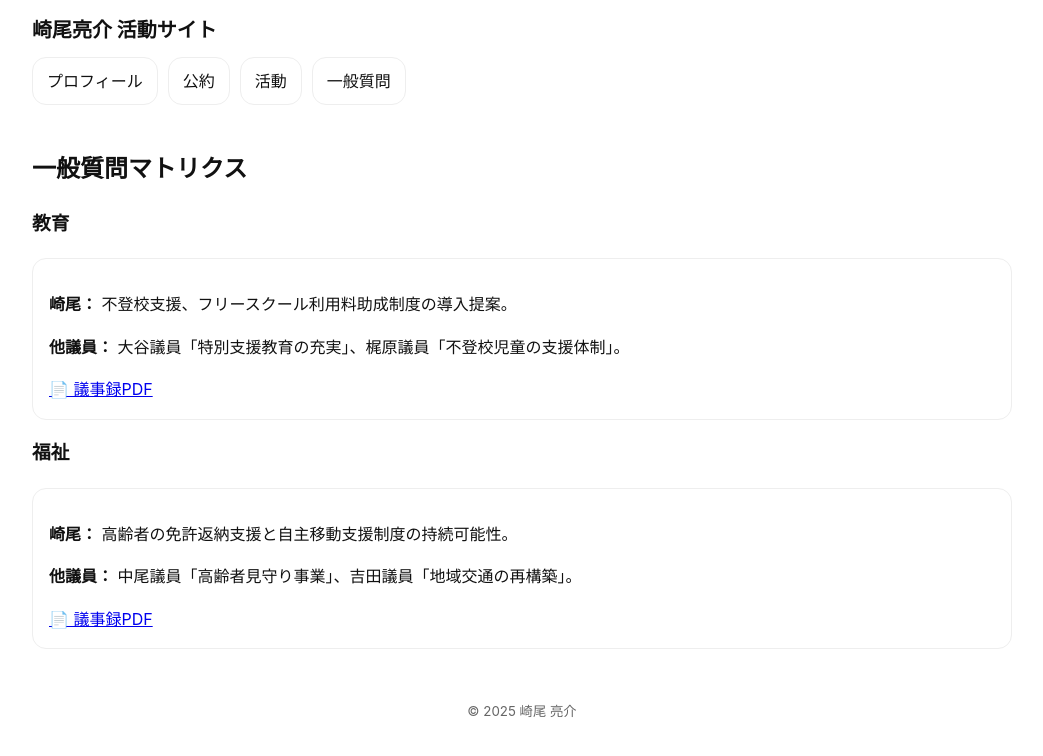
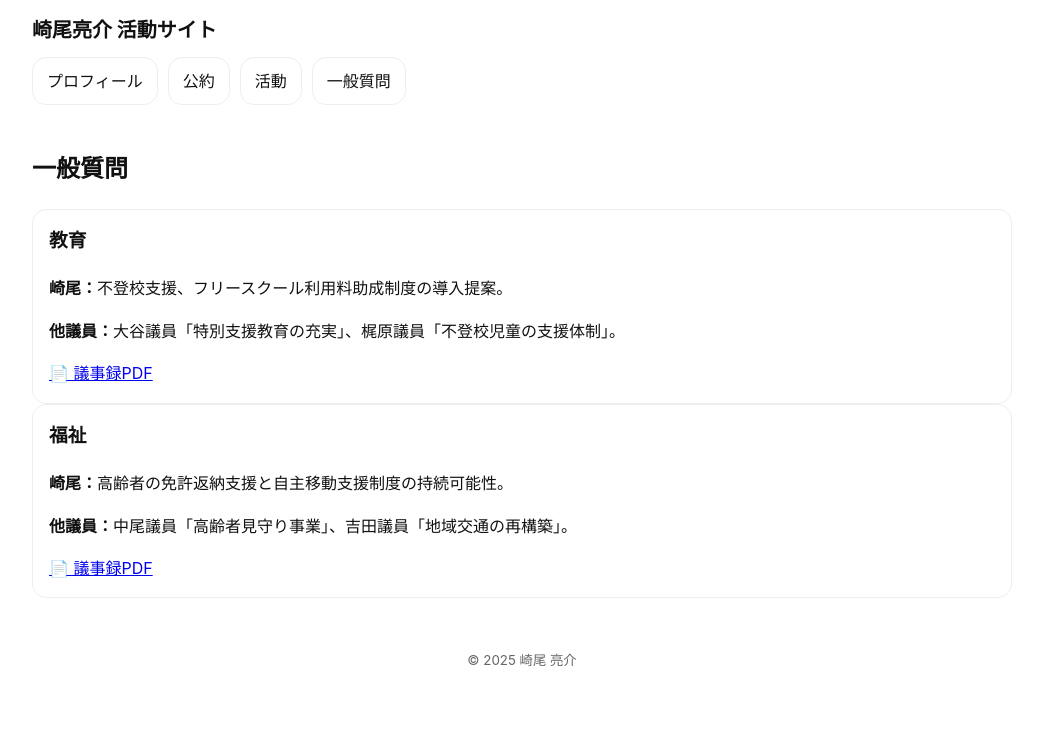
Before and after one commit to sakioryousuke-eng/activity-site, a Jekyll site: the page built from pages/matrix.html, in a window 1280 px wide. Shown: the top 756 px of the page, without its empty margins (118-1161 px from the left). Built offline with Jekyll 4.4.1, drawn with Linux system fonts in a browser that asks for light colours.

Commit message:
Update matrix.html

```diff
--- a/pages/matrix.html
+++ b/pages/matrix.html
@@ -1,16 +1,21 @@
 ---
 layout: default
-title: 一般質問マトリクス
+title: 一般質問
+permalink: /pages/matrix.html
 ---
 
-<h2>一般質問マトリクス</h2>
-{% for cat in site.data.matrix %}
-<h3>{{ cat.category }}</h3>
-<div class="card">
-  <p><strong>崎尾：</strong> {{ cat.sakio }}</p>
-  <p><strong>他議員：</strong> {{ cat.related }}</p>
-  {% if cat.pdf %}
-  <a href="#" data-pdf="{{ cat.pdf | relative_url }}">📄 議事録PDF</a>
-  {% endif %}
-</div>
-{% endfor %}
+<h2>一般質問</h2>
+
+{% assign rows = site.data.matrix.rows | default: site.data.matrix %}
+{% if rows and rows.size > 0 %}
+  {% for r in rows %}
+  <article class="card">
+    <h3 style="margin-top:0;">{{ r.category }}</h3>
+    {% if r.sakio %}<p><strong>崎尾：</strong>{{ r.sakio }}</p>{% endif %}
+    {% if r.related %}<p><strong>他議員：</strong>{{ r.related }}</p>{% endif %}
+    {% if r.pdf %}<a class="pdf-link" href="{{ r.pdf | relative_url }}">📄 議事録PDF</a>{% endif %}
+  </article>
+  {% endfor %}
+{% else %}
+<p>一般質問データが未登録です。<code>_data/matrix.yml</code> をご確認ください。</p>
+{% endif %}
```
